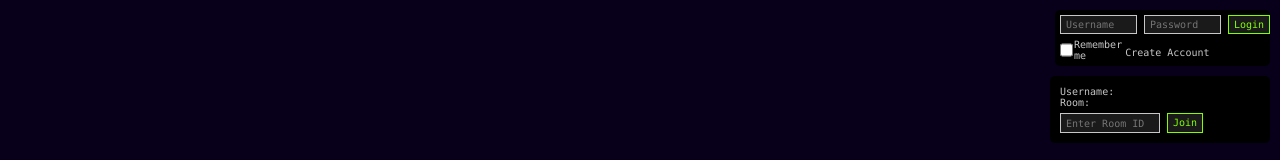
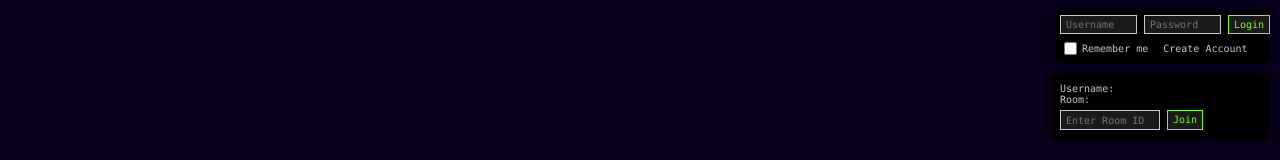
Before and after one commit to playforest/type-rank, a React (Vite) app in the folder client/: page / in a window 1280 px wide. Shown: the top 160 px of the page. Built offline with nearby package versions, Linux system fonts and the light colour scheme; no server answers.

Commit message:
login: ui: align "remember me" and "create account" buttons

```diff
--- a/client/src/components/UserLoginCss.css
+++ b/client/src/components/UserLoginCss.css
@@ -74,20 +74,6 @@
 
 }
 
-.login-links {
-    display: flex;
-    justify-content: space-between;
-    width: 100%;
-    margin-top: 5px;
-}
-
-.login-links a {
-    color: #c7c7c7;
-    text-decoration: none;
-    font-size: 10px;
-}
-
-
 .login-links a {
     color: #c7c7c7;
     text-decoration: none;
@@ -157,52 +143,60 @@
 
 .remember-me-container {
     display: flex;
+    flex-direction: row;
+    /* Stack the checkbox and the link vertically */
     justify-content: space-between;
     align-items: center;
+    /* Align to the start of the flex container */
     width: 100%;
+    /* Take the full width of the parent */
     margin-top: 5px;
 }
 
 .remember-me {
     display: flex;
+    flex-direction: row;
     align-items: center;
+    /* Align checkbox and label on the same line */
+    margin-bottom: 0px;
+    /* Add some space between this and the 'Create Account' link */
 }
 
 .remember-me input[type="checkbox"] {
-    margin-right: 1px;
-    /* Adjust as needed */
+    margin-right: 5px;
+    /* Adjust spacing between checkbox and label */
+    vertical-align: middle;
+    /* Vertically align with the text */
+
+    width: 13px;
+    height: 13px;
+}
+
+.remember-me label {
+    margin: 0;
+    white-space: nowrap;
+    /* Remove any default margin */
+    display: inline;
+    /* Ensure it doesn't take up more space than it needs */
+    vertical-align: middle;
+    /* Aligns text vertically with the checkbox */
 }
 
 .login-links {
     display: flex;
     justify-content: flex-start;
-    /* Change this to flex-start to align to the left */
-    flex-grow: 1;
-    /* Allows the link to take up the rest of the space */
+    /* Align 'Create Account' to the left */
+    width: 100%;
+    /* Full width to fill the space */
+    margin-top: 0;
+    /* No additional space needed at the top */
 }
 
+/* Ensure the link is left-aligned under the 'Remember me' text */
 .login-links a {
+    white-space: nowrap;
     color: #c7c7c7;
     text-decoration: none;
     font-size: 10px;
-    text-align: left;
-    /* Ensures text aligns to the left */
+    margin-left: 15px;
 }
-
-input[type="checkbox"] {
-    margin: 0;
-    /* Removes default margin */
-    vertical-align: middle;
-    /* Aligns checkbox vertically with the text */
-    width: 16px;
-    height: 16px;
-}
-
-.remember-me label {
-    margin: 0;
-    /* Removes default margin */
-    display: inline-block;
-    /* Ensures the label is aligned with the checkbox */
-    vertical-align: middle;
-    /* Aligns text vertically with the checkbox */
-}
```
